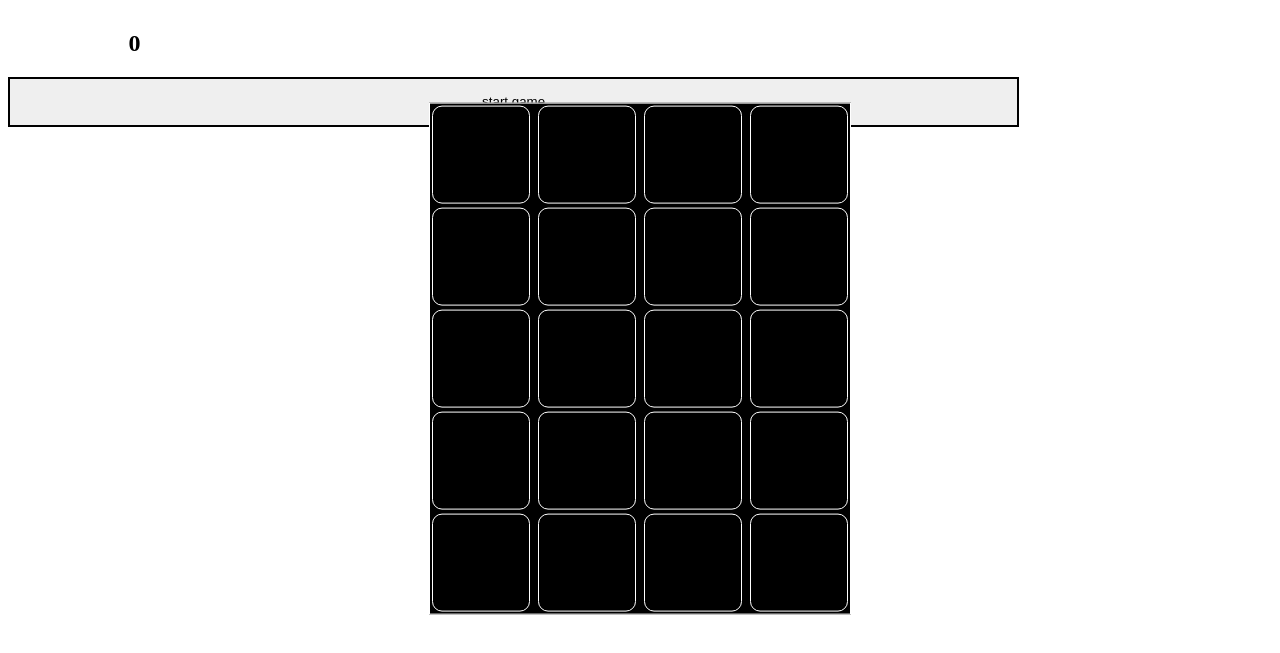
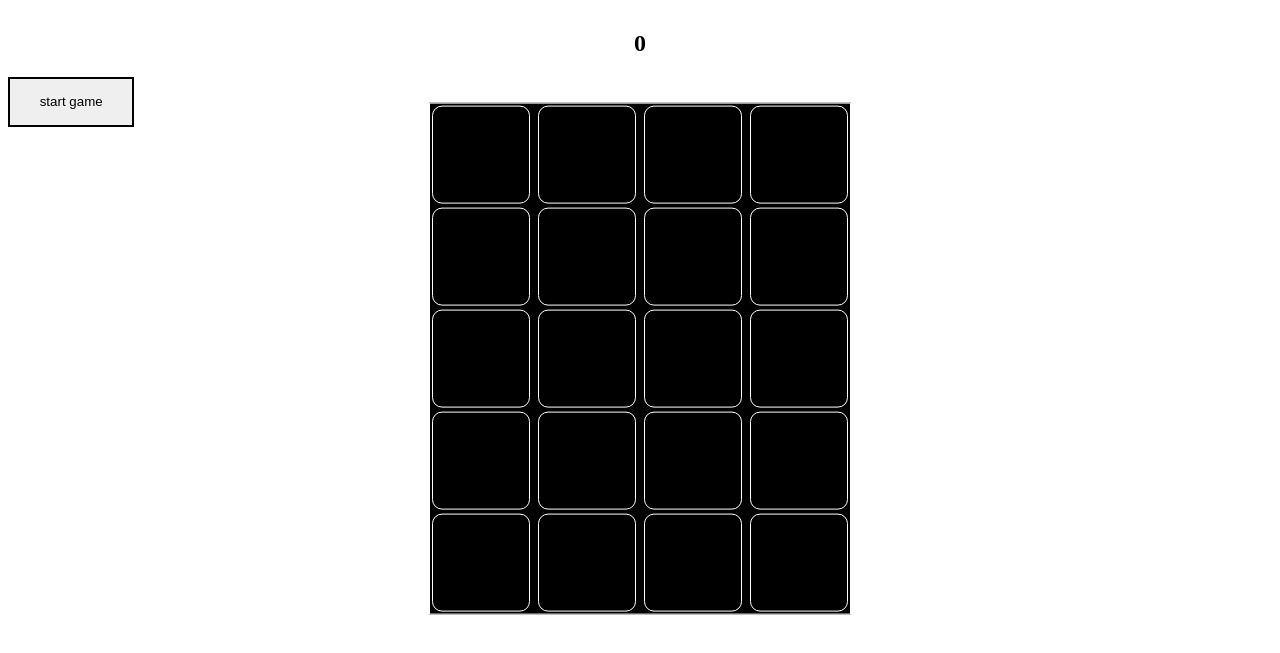
Before and after one commit to karthikoder/touch-white-game, a plain HTML site: page index.html in a window 1280 px wide. Shown: the part 99-752 px from the top of the page. Drawn offline with Linux system fonts and the light colour scheme.

Commit message:
Update source.css

```diff
--- a/source.css
+++ b/source.css
@@ -36,7 +36,7 @@ h1
 }
 #btn,#button
 {
-	width:80%;
+	width:10%;
 	height:50px;
 	color:black;
 	border:2px solid black;
@@ -44,5 +44,5 @@ h1
 h2
 {
 	text-align:center;
-	width:20%;
+	width:100%;
 }
```
